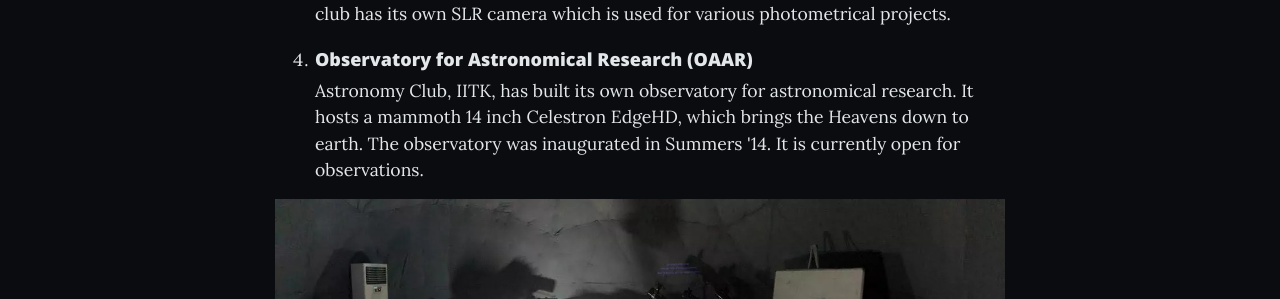
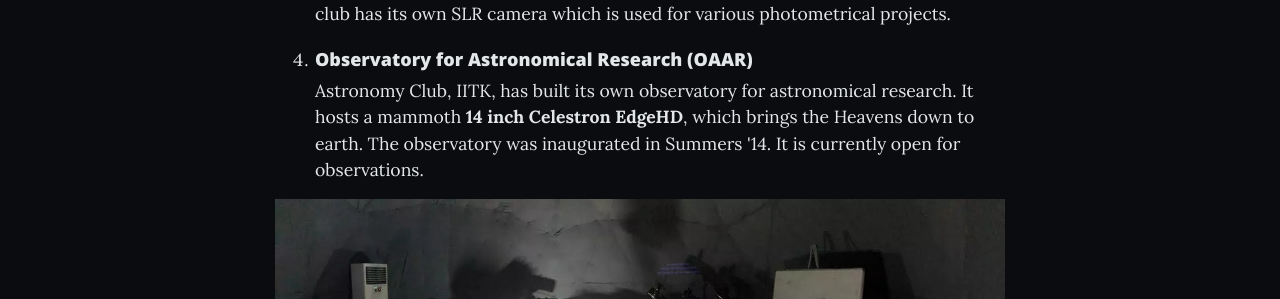
Before and after one commit to astroclubiitk/astroclubiitk.github.io, a Jekyll site: the page built from index.html, in a window 1280 px wide and 900 px high, scrolled down 1671 px. Shown: the part 181-480 px from the top of the window. Built offline with Jekyll 4.4.1, drawn with Linux system fonts in a browser that asks for light colours; nearby versions of some CDN libraries; the list of posts is cut into pages by our own code.

Commit message:
Update Saads dp

```diff
--- a/index.html
+++ b/index.html
@@ -24,7 +24,7 @@ To the uninitiated, nothing could be more logical than afocal photography: if yo
 
 <li>
 <h4>Observatory for Astronomical Research (OAAR)</h4>
-Astronomy Club, IITK, has built its own observatory for astronomical research. It hosts a mammoth 14 inch Celestron EdgeHD, which brings the Heavens down to earth. The observatory was inaugurated in Summers '14. It is currently open for observations.</li>
+Astronomy Club, IITK, has built its own observatory for astronomical research. It hosts a mammoth <b>14 inch Celestron EdgeHD</b>, which brings the Heavens down to earth. The observatory was inaugurated in Summers '14. It is currently open for observations.</li>
 </ol>
 
 <div class="zoom-pic">
```
Also changed, not shown: assets/img/cordi2_old.jpg (added), 1 other file.
